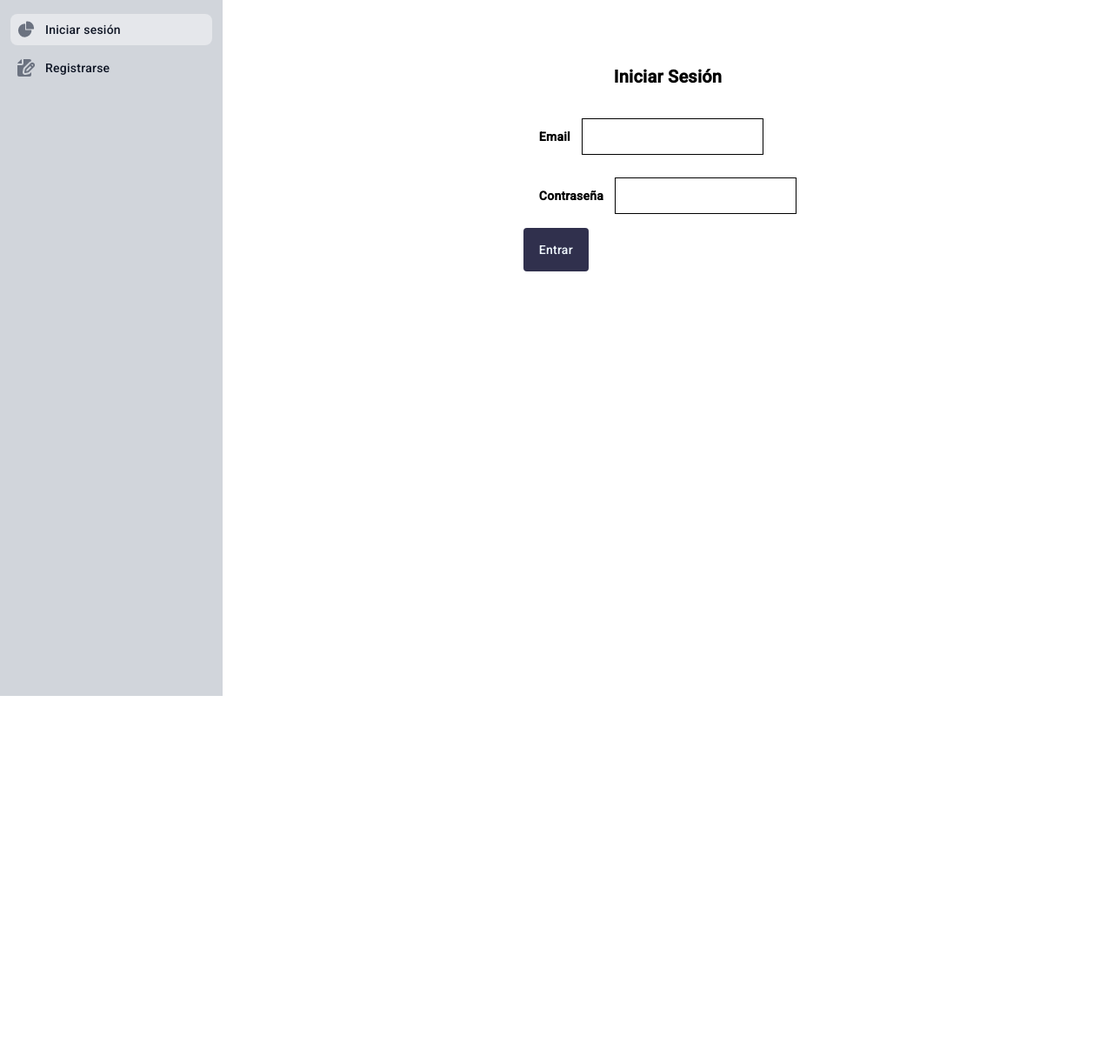
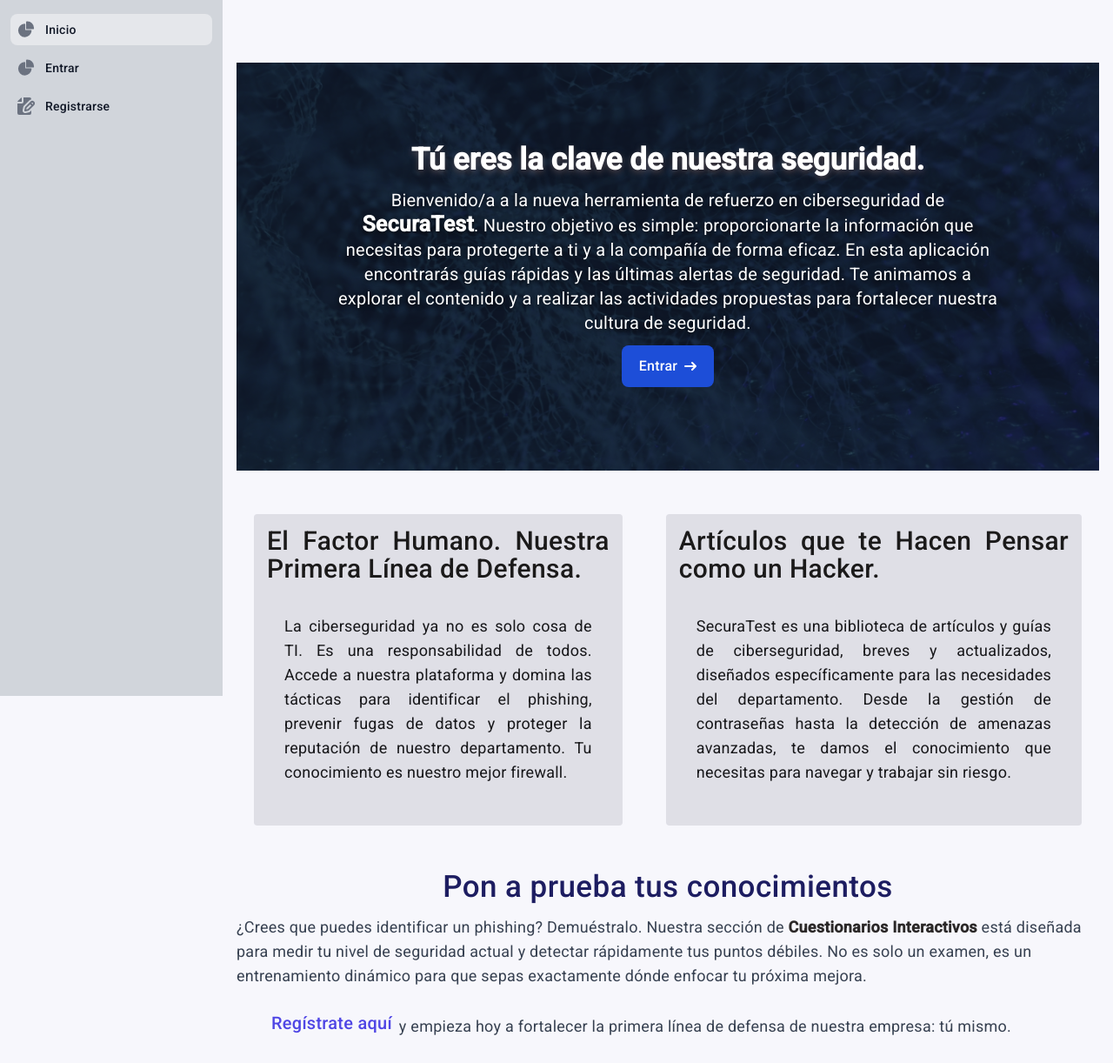
Before and after one commit to anagarces/SecuraTestProject, an Angular app in the folder cybersecurity-project-front/: page / in a window 1280 px wide. Shown: the whole page at 87% size. Before the commit the page ends 800 px from the top, so only its background shows below. Built offline with nearby package versions, Linux system fonts and the light colour scheme.

Commit message:
feature: mejora en inicio frontend. Estilos en login, register y home

```diff
--- a/cybersecurity-project-front/src/app/app.component.css
+++ b/cybersecurity-project-front/src/app/app.component.css
@@ -1,3 +1,4 @@
+
 /*
 
 footer{
--- a/cybersecurity-project-front/src/app/app.component.html
+++ b/cybersecurity-project-front/src/app/app.component.html
@@ -31,7 +31,7 @@
   <div class="h-full px-3 py-4 overflow-y-auto bg-gray-300 dark:bg-gray-800">
     <ul class="space-y-2 font-medium">
       <!-- ================================================== -->
-      <!-- BOTÓN iniciar sesion (Ahora es la página de Login)         -->
+      <!-- BOTÓN INICIO         -->
       <!-- Se muestra siempre. Su routerLink apunta a la raíz. -->
       <!-- ================================================== -->
       <li *ngIf="!authService.isLoggedIn()">
@@ -55,7 +55,35 @@
               d="M12.5 0c-.157 0-.311.01-.565.027A1 1 0 0 0 11 1.02V10h8.975a1 1 0 0 0 1-.935c.013-.188.028-.374.028-.565A8.51 8.51 0 0 0 12.5 0Z"
             />
           </svg>
-          <span class="ms-3">Iniciar sesión</span>
+          <span class="ms-3">Inicio</span>
+        </a>
+      </li>
+
+      <!-- ================================================== -->
+      <!-- BOTÓN INICIAR SESIÓN (Formulario de Login)         -->
+      <!-- Visible SÓLO si el usuario NO ha iniciado sesión.   -->
+      <!-- ================================================== -->
+      <li *ngIf="!authService.isLoggedIn()">
+        <a
+          routerLink="/login"
+          routerLinkActive="bg-gray-200 dark:bg-gray-700"
+          class="flex items-center p-2 text-gray-900 rounded-lg dark:text-white hover:bg-gray-100 dark:hover:bg-gray-700 group"
+        >
+          <svg
+            class="w-5 h-5 text-gray-500 transition duration-75 dark:text-gray-400 group-hover:text-gray-900 dark:group-hover:text-white"
+            aria-hidden="true"
+            xmlns="http://www.w3.org/2000/svg"
+            fill="currentColor"
+            viewBox="0 0 22 21"
+          >
+            <path
+              d="M16.975 11H10V4.025a1 1 0 0 0-1.066-.998 8.5 8.5 0 1 0 9.039 9.039.999.999 0 0 0-1-1.066h.002Z"
+            />
+            <path
+              d="M12.5 0c-.157 0-.311.01-.565.027A1 1 0 0 0 11 1.02V10h8.975a1 1 0 0 0 1-.935c.013-.188.028-.374.028-.565A8.51 8.51 0 0 0 12.5 0Z"
+            />
+          </svg>
+          <span class="ms-3">Entrar</span>
         </a>
       </li>
 
--- a/cybersecurity-project-front/src/app/inicio/home.component.css
+++ b/cybersecurity-project-front/src/app/inicio/home.component.css
@@ -0,0 +1,57 @@
+h1{
+    font-size: 35px;
+}
+
+h2{
+    font-size: 30px;
+    color: rgb(27, 26, 26);
+}
+
+#app-title{
+    font-weight: bold;
+    font-size: 25px;
+}
+
+.seccion-parrafos{
+    display: flex;
+    flex-direction: row;
+    gap: 10px;
+}
+
+.seccion-texto{
+    /*border: 0px solid rgba(39, 39, 230, 0.158);*/
+    border-radius: 4px;
+    padding: 15px;
+    margin: 10px 20px;
+    text-align: justify;
+    background-color: rgba(10, 10, 43, 0.103);
+    color: rgb(23, 23, 26);
+}
+
+.texto-titulo-enlace{
+    text-align: center;
+    font-size: 35px;
+    margin-top: 45px;
+    color: rgb(29, 29, 97);
+}
+
+.contenido-parrafo{
+    padding: 20px;
+}
+
+.boton-registrar{
+    font-size: 20px;
+}
+
+.seccion-registrar{
+    display: flex;
+    flex-direction: row;
+    gap: 8px;
+    margin-left: 40px;
+    margin-top: 30px;
+}
+
+#cuestionario-texto{
+    font-weight: bold;
+    color: rgb(43, 40, 40);
+}
--- a/cybersecurity-project-front/src/app/inicio/home.component.html
+++ b/cybersecurity-project-front/src/app/inicio/home.component.html
@@ -2,19 +2,95 @@
 
 <div class="hero-header hero-inicio">
   <div class="hero-content">
+    <h1
+      class="mb-4 text-4xl font-extrabold leading-none tracking-tight md:text-5xl lg:text-6xl"
+    >
+      Tú eres la clave de nuestra seguridad.
+    </h1>
 
-    <h1 class="mb-4 text-4xl font-extrabold leading-none tracking-tight md:text-5xl lg:text-6xl">Tú eres la clave de nuestra seguridad.</h1>
+    <p class="mb-6 text-lg font-normal lg:text-xl sm:px-16">
+      Bienvenido/a a la nueva herramienta de refuerzo en ciberseguridad de
+      <span id="app-title">SecuraTest</span>. Nuestro objetivo es simple:
+      proporcionarte la información que necesitas para protegerte a ti y a la
+      compañía de forma eficaz. En esta aplicación encontrarás guías rápidas y
+      las últimas alertas de seguridad. Te animamos a explorar el contenido y a
+      realizar las actividades propuestas para fortalecer nuestra cultura de
+      seguridad.
+    </p>
 
-    <p class="mb-6 text-lg font-normal lg:text-xl sm:px-16">Bienvenido/a a la nueva herramienta de refuerzo en ciberseguridad de Cloud.gal. Nuestro objetivo es simple: proporcionarte la información que necesitas para protegerte a ti y a la compañía de forma eficaz. En esta aplicación encontrarás guías rápidas y las últimas alertas de seguridad. Te animamos a explorar el contenido y a realizar las actividades propuestas para fortalecer nuestra cultura de seguridad.</p>
-
-    <a href="#" class="inline-flex items-center justify-center px-5 py-3 text-base font-medium text-center text-white bg-blue-700 rounded-lg hover:bg-blue-800 focus:ring-4 focus:ring-blue-300 dark:focus:ring-blue-900">
-      Saber más
-      <svg class="w-3.5 h-3.5 ms-2 rtl:rotate-180" aria-hidden="true" xmlns="http://www.w3.org/2000/svg" fill="none" viewBox="0 0 14 10">
-        <path stroke="currentColor" stroke-linecap="round" stroke-linejoin="round" stroke-width="2" d="M1 5h12m0 0L9 1m4 4L9 9"/>
+    <a
+      routerLink="/login"
+      class="inline-flex items-center justify-center px-5 py-3 text-base font-medium text-center text-white bg-blue-700 rounded-lg hover:bg-blue-800 focus:ring-4 focus:ring-blue-300 dark:focus:ring-blue-900"
+    >
+      Entrar
+      <svg
+        class="w-3.5 h-3.5 ms-2 rtl:rotate-180"
+        aria-hidden="true"
+        xmlns="http://www.w3.org/2000/svg"
+        fill="none"
+        viewBox="0 0 14 10"
+      >
+        <path
+          stroke="currentColor"
+          stroke-linecap="round"
+          stroke-linejoin="round"
+          stroke-width="2"
+          d="M1 5h12m0 0L9 1m4 4L9 9"
+        />
       </svg>
     </a>
-
   </div>
 </div>
 <!----FIN CABECERA-->
-<br><br>
+<br /><br />
+
+<div class="seccion-parrafos">
+  <div class="seccion-texto">
+    <!----PRIMERA SECCION-->
+    <h2 class="text-4xl font-extrabold dark:text-white">
+      El Factor Humano. Nuestra Primera Línea de Defensa.
+    </h2>
+    <p class="mb-4 text-lg font-normal text-white-500 dark:text-white-400 contenido-parrafo">
+      La ciberseguridad ya no es solo cosa de TI. Es una responsabilidad de
+      todos. Accede a nuestra plataforma y domina las tácticas para identificar
+      el phishing, prevenir fugas de datos y proteger la reputación de nuestro
+      departamento. Tu conocimiento es nuestro mejor firewall.
+    </p>
+  </div>
+
+  <div class="seccion-texto">
+    <!---SEGUNDA SECCION-->
+    <h2 class="text-4xl font-extrabold dark:text-white">
+      Artículos que te Hacen Pensar como un Hacker.
+    </h2>
+    <p class="mb-4 text-lg font-normal text-white-500 dark:text-white-400 contenido-parrafo">
+      SecuraTest es una biblioteca de artículos y guías de ciberseguridad,
+      breves y actualizados, diseñados específicamente para las necesidades del
+      departamento. Desde la gestión de contraseñas hasta la detección de
+      amenazas avanzadas, te damos el conocimiento que necesitas para navegar y
+      trabajar sin riesgo.
+    </p>
+  </div>
+</div>
+
+<div>
+     <h2 class="text-4xl font-extrabold dark:text-white texto-titulo-enlace">
+      Pon a prueba tus conocimientos
+    </h2>
+ <p class="mb-4 text-lg font-normal text-gray-700 dark:text-gray-400">
+   ¿Crees que puedes identificar un phishing? Demuéstralo. Nuestra sección de <span id="cuestionario-texto">Cuestionarios
+   Interactivos</span> está diseñada para medir tu nivel de seguridad actual y detectar
+    rápidamente tus puntos débiles. No es solo un examen, es un entrenamiento
+   dinámico para que sepas exactamente dónde enfocar tu próxima mejora.
+     </p>
+</div>
+  <div class="seccion-registrar">
+       <a
+      routerLink="/register"
+      class="font-medium text-indigo-600 dark:text-indigo-400 hover:text-indigo-500 dark:hover:text-indigo-300 transition duration-150 boton-registrar"
+    >
+      Regístrate aquí</a>
+      <p class="mb-4 text-lg font-normal text-gray-700 dark:text-gray-400">
+      y empieza hoy a fortalecer la primera línea de defensa de nuestra empresa: tú mismo.
+    </p>
+  </div>
--- a/cybersecurity-project-front/src/app/login/login/login.component.css
+++ b/cybersecurity-project-front/src/app/login/login/login.component.css
@@ -1,6 +1,46 @@
 
-h2{
-    font-weight: 800;
+  form{
+
+    display: flex;
+    flex-direction: column;
+    justify-content: center;
+    background-color: rgba(186, 214, 226, 0.507);
+    padding: 20px;
+    border-radius: 4px;
+    width: 400px;
+}
+
+label{
+    font-weight: 500;
+    font-size: 18px;
+    line-height: 20px;
+    padding: 7px;
+}
+
+input{
+    margin: 7px 0px;
+    width: 300px;
+    border-radius: 4px;
+    border-color: rgb(169, 192, 243);
+
+}
+
+
+button{
+    background-color: rgb(48, 48, 77);
+    padding: 15px;
+    border-radius: 4px;
+    height: 50px;
+    width: 75px;
+    color: aliceblue;
+    font-weight:500;
+    margin: 20px 0;
+}
+
+.title-login{
+    text-align: center;
+    font-size: 40px;
+    color: rgb(69, 69, 110);
 }
 
 .login-container{
@@ -10,22 +50,15 @@
     align-items: center;
 }
 
-label{
-    margin-right: 13px;
-    font-weight: 600;
+.login-text{
+    font-size: 16px;
+    line-height: 40px;
+    padding: 8px;
+    margin: 10px 20px;
+    text-align:center;
 }
 
-.form-group{
-    margin: 6px 8px;
-    padding: 10px;
+.contenedor-ppal{
+    display: flex;
+    justify-content: center;
 }
-
-button{
-    background-color: rgb(48, 48, 77);
-    padding: 15px;
-    border-radius: 4px;
-    height: 50px;
-    width: 75px;
-    color: aliceblue;
-    font-weight:500;
-}
--- a/cybersecurity-project-front/src/app/login/login/login.component.html
+++ b/cybersecurity-project-front/src/app/login/login/login.component.html
@@ -1,17 +1,50 @@
-<div class="login-container">
-  <h2>Iniciar Sesión</h2>
-  <form (ngSubmit)="onSubmit()">
-    <div class="form-group">
-      <label for="email">Email</label>
-      <input type="email" id="email" [(ngModel)]="credentials.email" name="email" required>
+<h2 class="title-login">Iniciar Sesión</h2>
+<p class="login-text">
+  ¡Bienvenido(a)! Estás a un clic de hacer de nuestra empresa un lugar
+  digitalmente más seguro. Sigue fortaleciendo nuestro escudo.
+</p>
+
+<div class="contenedor-ppal">
+
+
+<form (ngSubmit)="onSubmit()">
+  <div class="login-container">
+    <label for="email">Email</label>
+    <input
+      type="email"
+      id="email"
+      [(ngModel)]="credentials.email"
+      name="email"
+      required
+    />
+
+    <label for="password">Contraseña</label>
+    <input
+      type="password"
+      id="password"
+      [(ngModel)]="credentials.password"
+      name="password"
+      required
+    />
+
+    <button type="submit">Entrar</button>
+    <div *ngIf="error" class="error-message">
+      {{ error }}
     </div>
-    <div class="form-group">
-      <label for="password">Contraseña</label>
-      <input type="password" id="password" [(ngModel)]="credentials.password" name="password" required>
-    </div>
-    <button type="submit">Entrar</button>
-  </form>
-  <div *ngIf="error" class="error-message">
-    {{ error }}
   </div>
+</form>
 </div>
+
+
+<!--BOTON PARA REGISTRARSE--->
+<div class="mt-6 text-center">
+  <p class="text-sm text-gray-600 dark:text-gray-400">
+    ¿Aún no tienes cuenta?
+    <a
+      routerLink="/register"
+      class="font-medium text-indigo-600 dark:text-indigo-400 hover:text-indigo-500 dark:hover:text-indigo-300 transition duration-150"
+    >
+      Regístrate aquí
+    </a>
+  </p>
+</div>
--- a/cybersecurity-project-front/src/app/register/register/register.component.css
+++ b/cybersecurity-project-front/src/app/register/register/register.component.css
@@ -1,21 +1,45 @@
-h2{
-    font-weight: 900;
+
+form{
+    display: flex;
+    flex-direction: column;
+    justify-content: center;
+    align-items: center;
+    background-color: rgba(186, 214, 226, 0.507);
+    padding: 20px;
+    border-radius: 4px;
 }
 
+
 .register-container{
+    margin-top: 50px;
     display: flex;
     flex-direction: column;
-    align-items: center;
-    justify-content: center;
 }
 
+
+.register-text{
+    color: rgb(57, 57, 95);
+    font-weight: 600;
+    font-size: 30px;
+    text-align: center;
+    padding: 10px;
+    line-height: 40px;
+}
+
+
 label{
-    font-weight: 600;
+    font-weight: 500;
+    font-size: 18px;
 }
 
 input{
-    margin: 6px 8px;
+    margin: 7px 0px;
+    width: 300px;
+    border-radius: 4px;
+    border-color: rgb(169, 192, 243);
+
 }
+
 
 button{
     margin-top: 30px;
--- a/cybersecurity-project-front/src/index.html
+++ b/cybersecurity-project-front/src/index.html
@@ -1,16 +1,22 @@
-<!doctype html>
+<!DOCTYPE html>
 <html lang="en">
-<head>
-  <meta charset="utf-8">
-  <title>CybersecurityProject</title>
-  <base href="/">
-  <meta name="viewport" content="width=device-width, initial-scale=1">
-  <link rel="icon" type="image/x-icon" href="favicon.ico">
-  <link rel="preconnect" href="https://fonts.gstatic.com">
-  <link href="https://fonts.googleapis.com/css2?family=Roboto:wght@300;400;500&display=swap" rel="stylesheet">
-  <link href="https://fonts.googleapis.com/icon?family=Material+Icons" rel="stylesheet">
-</head>
-<body class="mat-typography">
-  <app-root></app-root>
-</body>
+  <head>
+    <meta charset="utf-8" />
+    <title>SecuraTest</title>
+    <base href="/" />
+    <meta name="viewport" content="width=device-width, initial-scale=1" />
+    <link rel="icon" type="image/x-icon" href="favicon.ico" />
+    <link rel="preconnect" href="https://fonts.gstatic.com" />
+    <link
+      href="https://fonts.googleapis.com/css2?family=Roboto:wght@300;400;500&display=swap"
+      rel="stylesheet"
+    />
+    <link
+      href="https://fonts.googleapis.com/icon?family=Material+Icons"
+      rel="stylesheet"
+    />
+  </head>
+  <body class="mat-typography">
+    <app-root></app-root>
+  </body>
 </html>
--- a/cybersecurity-project-front/src/styles.css
+++ b/cybersecurity-project-front/src/styles.css
@@ -4,7 +4,9 @@
 @tailwind utilities;
 
 
-
+body{
+  background-color: rgba(215, 215, 243, 0.185);
+}
 
 .hero-header {
   position: relative;
@@ -25,7 +27,7 @@
   left: 0;
   width: 100%;
   height: 100%;
-  background-color: rgba(15, 23, 42, 0.75);
+  background-color: rgba(15, 24, 44, 0.767);
   z-index: 1;
 }
 
@@ -40,7 +42,7 @@
 .hero-header .hero-content h1,
 .hero-header .hero-content h2 {
   font-weight: 800;
-  text-shadow: 0px 3px 7px rgba(0, 0, 0, 0.6);
+  text-shadow: 0px 3px 7px rgba(112, 92, 92, 0.6);
 }
 
 .hero-header .hero-content p {
```
Also changed, not shown: cybersecurity-project-front/src/app/app-routing.module.ts (+7 -2 lines), cybersecurity-project-front/src/app/register/register/register.component.html (+11 -6 lines).
